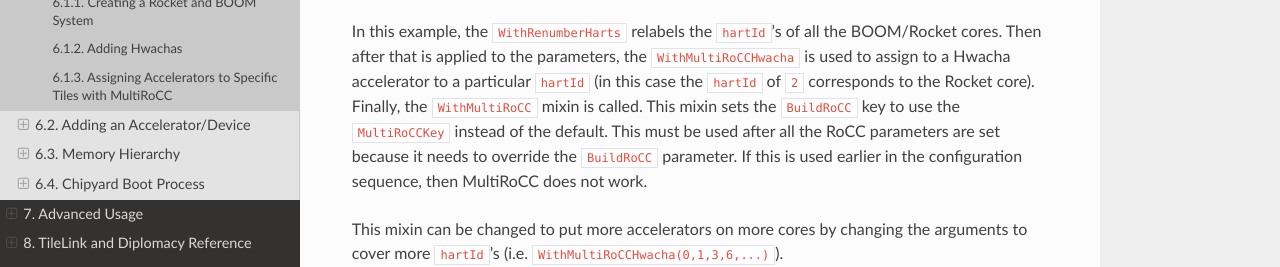
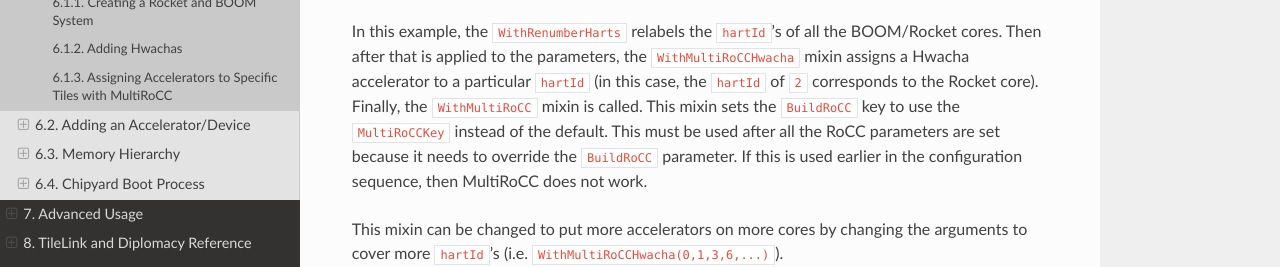
Before and after one commit to ucb-bar/chipyard, a Sphinx documentation site: the page built from docs/Customization/Heterogeneous-SoCs.rst, in a window 1280 px wide and 900 px high, scrolled down 1983 px, cut to the strip 351-618 px from the top of the window. Built offline with Sphinx 7.4.7 and the Read the Docs theme 2.0.0, drawn with Linux system fonts in a browser that asks for light colours.

Commit message:
cleanup grammar a bit [skip ci]

```diff
--- a/docs/Customization/Heterogeneous-SoCs.rst
+++ b/docs/Customization/Heterogeneous-SoCs.rst
@@ -90,7 +90,7 @@ An example is shown below with two BOOM cores, and one Rocket tile with a RoCC a
     :end-before: DOC include end: DualBoomAndRocketOneHwacha
 
 In this example, the ``WithRenumberHarts`` relabels the ``hartId``'s of all the BOOM/Rocket cores.
-Then after that is applied to the parameters, the ``WithMultiRoCCHwacha`` is used to assign to a Hwacha accelerator to a particular ``hartId`` (in this case the ``hartId`` of ``2`` corresponds to the Rocket core).
+Then after that is applied to the parameters, the ``WithMultiRoCCHwacha`` mixin assigns a Hwacha accelerator to a particular ``hartId`` (in this case, the ``hartId`` of ``2`` corresponds to the Rocket core).
 Finally, the ``WithMultiRoCC`` mixin is called.
 This mixin sets the ``BuildRoCC`` key to use the ``MultiRoCCKey`` instead of the default.
 This must be used after all the RoCC parameters are set because it needs to override the ``BuildRoCC`` parameter.
```
